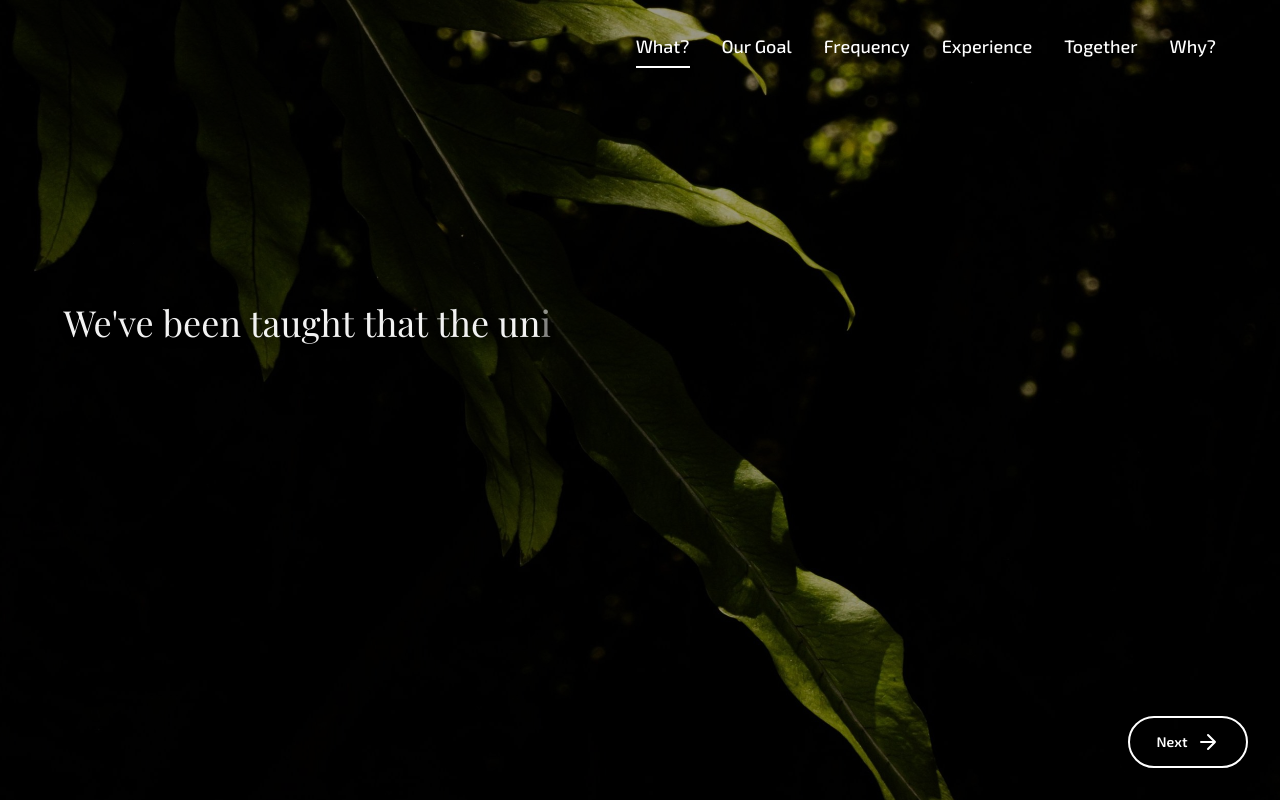
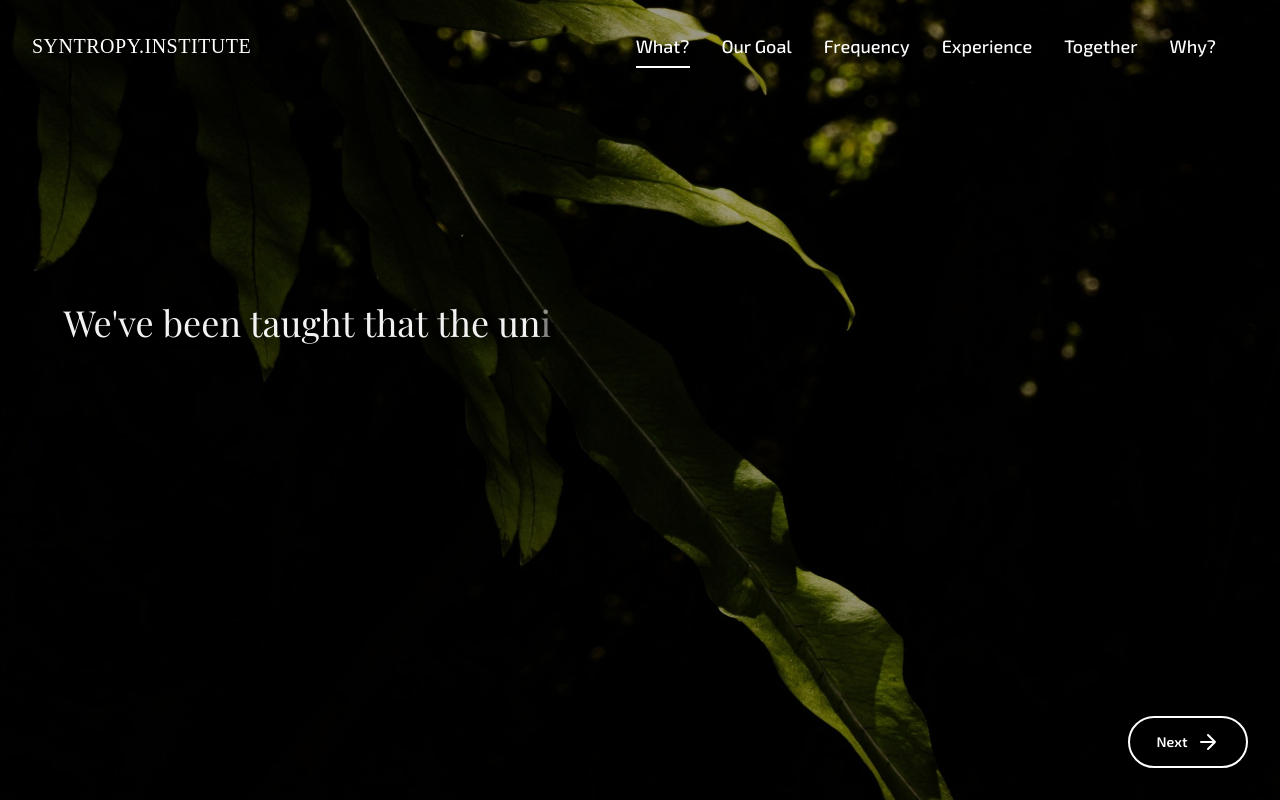
Before and after one commit to Zazawowow/Syntropy-Institute, a React (Vite) app: page / in a window 1280 px wide. Shown: the top 800 px of the page. Built offline with nearby package versions, Linux system fonts and the light colour scheme; a web font is replaced by a local one.

Commit message:
Update images and refactor App component: replace motion div with a standard div for branding, and update binary images 3.jpg and 5.jpg in the public directory.

```diff
--- a/src/App.tsx
+++ b/src/App.tsx
@@ -304,14 +304,11 @@ function App() {
       <header className="sticky top-0 z-50 transition-all duration-1000 ease-in-out bg-transparent relative" style={{ paddingTop: 'env(safe-area-inset-top, 0px)' }}>
         <div className="relative flex h-16 items-center justify-between px-4 sm:h-24 sm:block sm:px-0">
                     <a href="#syntropy-1" onClick={(e) => handleLinkClick(e, 'syntropy-1')}>
-            <motion.div
+            <div
               className="text-lg sm:text-xl font-ivymode font-light sm:absolute sm:top-8 sm:left-8 transition-colors duration-300 text-white uppercase tracking-wide"
-              initial={{ opacity: 0, y: -10 }}
-              animate={{ opacity: 1, y: 0 }}
-              transition={{ delay: 24, duration: 0.6, ease: 'easeOut' }}
             >
               Syntropy.Institute
-            </motion.div>
+            </div>
           </a>
 
           <nav className="hidden sm:flex sm:absolute sm:top-8 sm:right-8 items-center space-x-8 text-lg font-medium transition-colors duration-300 text-white relative">
```
Also changed, not shown: public/3.jpg, public/5.jpg.
